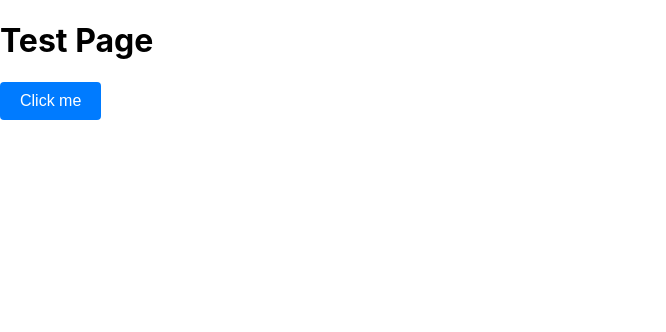
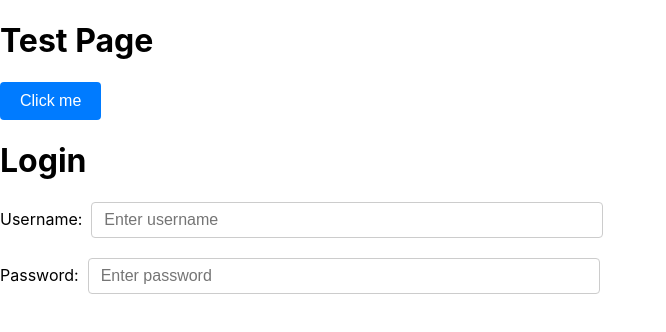
Before and after one commit to Ashraf-Alshashaa/Trade-Hub-Frontend, a React (Create React App) app: page /test in a window 1280 px wide. Shown: the top 332 px of the page, without its empty margins (0-666 px from the left). Built offline with nearby package versions, Linux system fonts and the light colour scheme.

Commit message:
create text input component

```diff
--- /dev/null
+++ b/src/components/text-input/text-input.css
@@ -0,0 +1,14 @@
+.custom-text-input {
+    padding: 8px 12px;
+    font-size: 16px;
+    border: 1px solid #ccc;
+    border-radius: 4px;
+    width: 40%;
+    box-sizing: border-box;
+  }
+
+  .custom-text-input:focus {
+    outline: none;
+    border-color: #007bff;
+    box-shadow: 0 0 0 0.2rem rgba(0, 123, 255, 0.25);
+  }
--- /dev/null
+++ b/src/components/text-input/text-input.tsx
@@ -0,0 +1,21 @@
+import React from 'react';
+import './text-input.css';
+import { TextInputProps } from './types';
+
+const TextInput: React.FC<TextInputProps> = ({ value, onChange, placeholder, type = 'text', className}) => {
+  const handleChange = (event: React.ChangeEvent<HTMLInputElement>) => {
+    onChange(event.target.value);
+  };
+
+  return (
+    <input
+      type="text"
+      className={`custom-text-input ${className}`}
+      value={value}
+      onChange={handleChange}
+      placeholder={placeholder}
+    />
+  );
+};
+
+export default TextInput;
--- /dev/null
+++ b/src/components/text-input/types.ts
@@ -0,0 +1,7 @@
+export interface TextInputProps {
+    value: string;
+    onChange: (value: string) => void;
+    placeholder?: string;
+    type?: string;
+    className?: string;
+  }
--- a/src/pages/Test.tsx
+++ b/src/pages/Test.tsx
@@ -1,15 +1,38 @@
 import { FC } from 'react';
-import Button from '../components/button/button.tsx'; // Adjust the path based on your actual file structure
+import Button from '../components/button/button.tsx';
+import TextInput from '../components/text-input/text-input.tsx';
+import { useState } from 'react';
 
 const Test: FC = () => {
+  const [username, setUsername] = useState('');
+  const [password, setPassword] = useState('');
+
   const handleClick = () => {
     alert('Button clicked!');
+  };
+
+  const handleUsernameChange = (value: string) => {
+    setUsername(value);
+  };
+
+  const handlePasswordChange = (value: string) => {
+    setPassword(value);
   };
 
   return (
     <div>
       <h1>Test Page</h1>
       <Button text="Click me" onClick={handleClick} />
+      <h1>Login</h1>
+      <div>
+        <label>Username: &nbsp;</label>
+        <TextInput value={username} onChange={handleUsernameChange} placeholder="Enter username" className="username-input"  />
+      </div>
+      <br></br>
+      <div>
+        <label>Password: &nbsp;</label>
+        <TextInput value={password} onChange={handlePasswordChange} placeholder="Enter password" type="password" className="password-input"/>
+      </div>
     </div>
   );
 };
```
